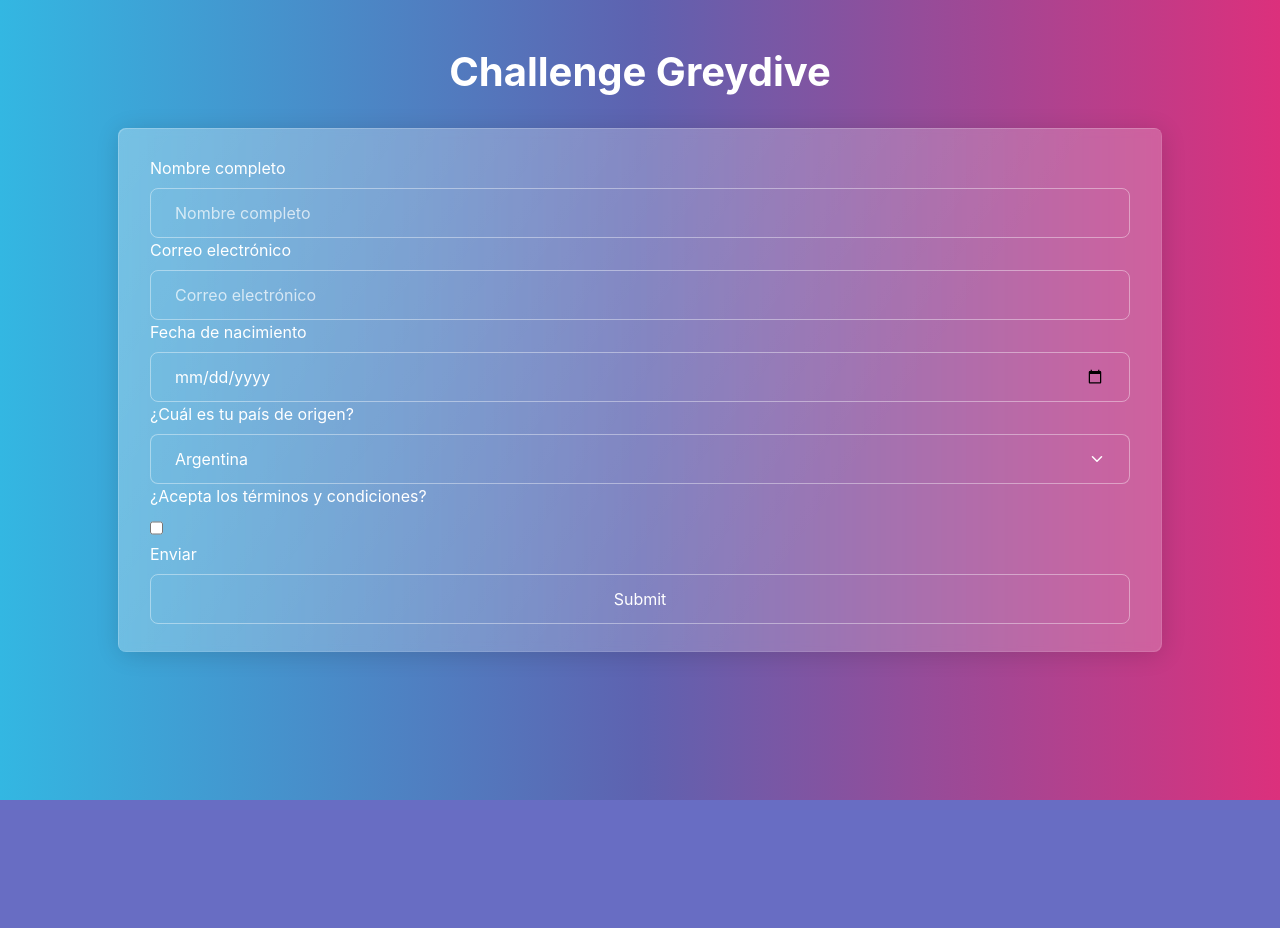
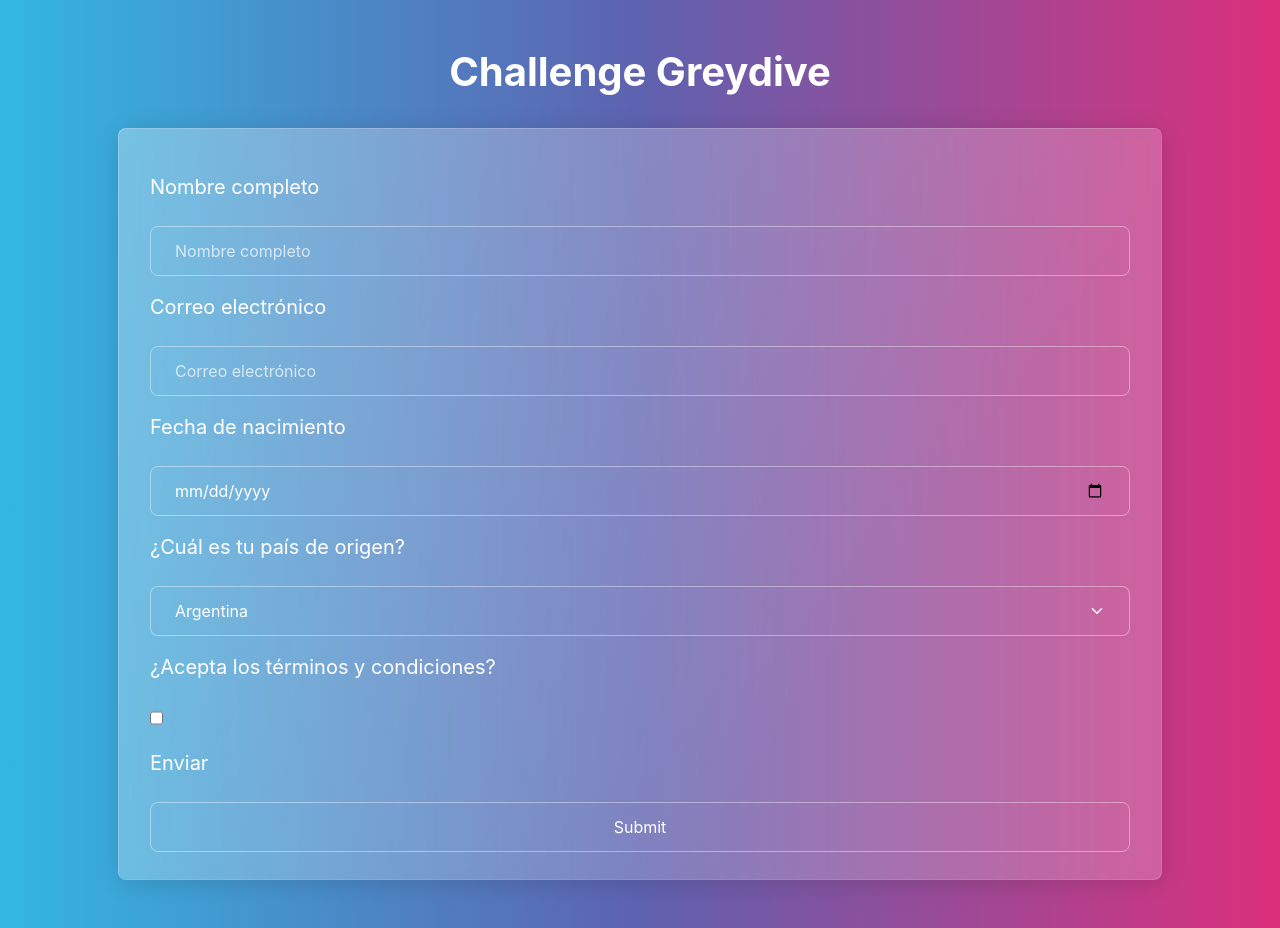
Before and after one commit to MartinGramajo/challengegreydive, a React (Create React App) app: page / in a window 1280 px wide. Before the commit the page ends 800 px from the top, so only its background shows below. Built offline with nearby package versions, Linux system fonts and the light colour scheme.

Commit message:
agrego la func handleinputchange al component item

```diff
--- a/src/components/Item.jsx
+++ b/src/components/Item.jsx
@@ -1,15 +1,15 @@
 import React from "react";
 
-export default function Item({ dato }) {
-  console.log("file: Item.jsx:4 ~ Item ~ dato ", dato);
+export default function Item({ dato, handleInputChange }) {
   return (
     <div className="form-group">
-      <label className="form-label">{dato.label}</label>
+      <label className="form-label py-2 fs-5">{dato.label}</label>
       {dato.type === "select" ? (
         <select
           className="form-select"
           name={dato.name}
           required={dato.required}
+          onChange={handleInputChange}
         >
           {dato.options.map((option) => (
             <option value={option.value} name={dato.name}>
@@ -19,11 +19,12 @@ export default function Item({ dato }) {
         </select>
       ) : (
         <input
-          className={dato.type === "checkbox" ? "form-check" : "form-control"}
+          className={dato.type === "checkbox" ? "form-check" : "form-control "}
           type={dato.type}
           placeholder={dato.label}
           name={dato.name}
           required={dato.required}
+          onChange={handleInputChange}
         />
       )}
     </div>
```
